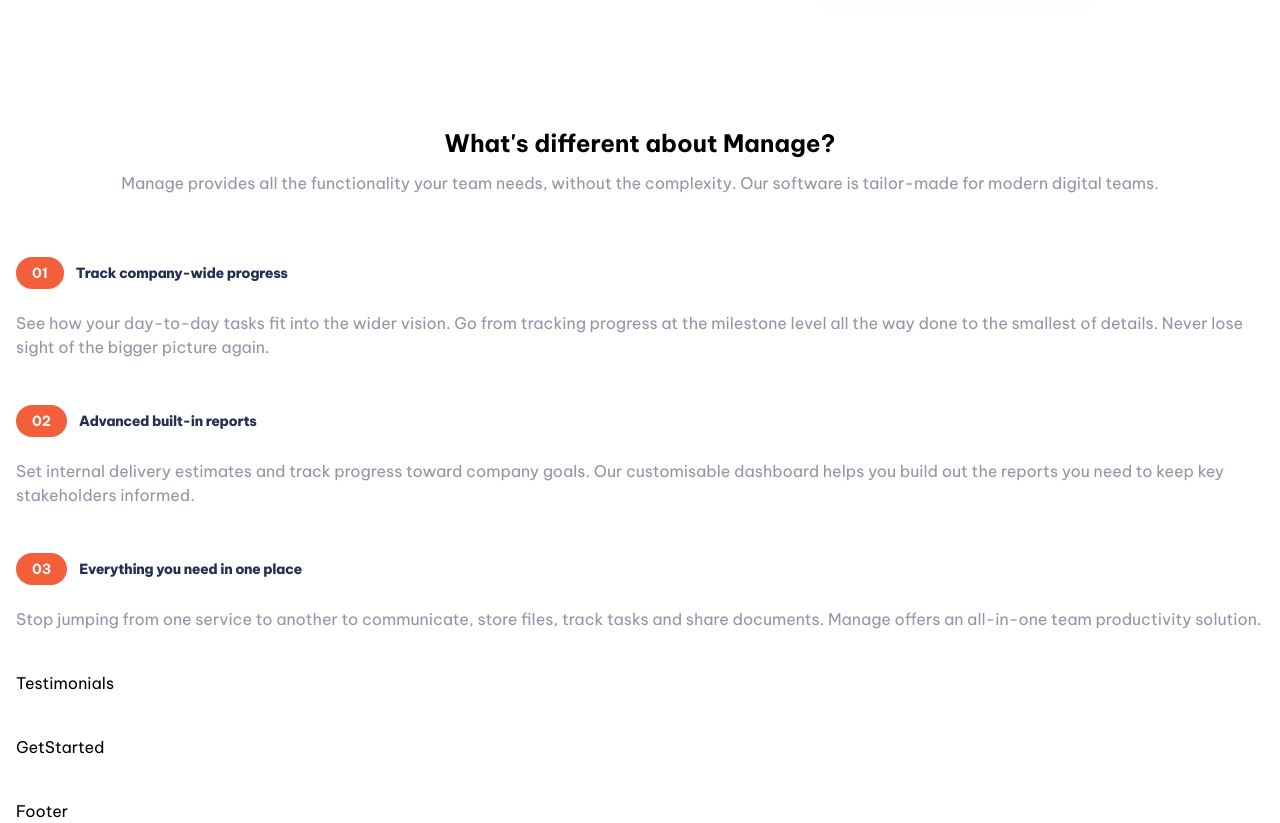
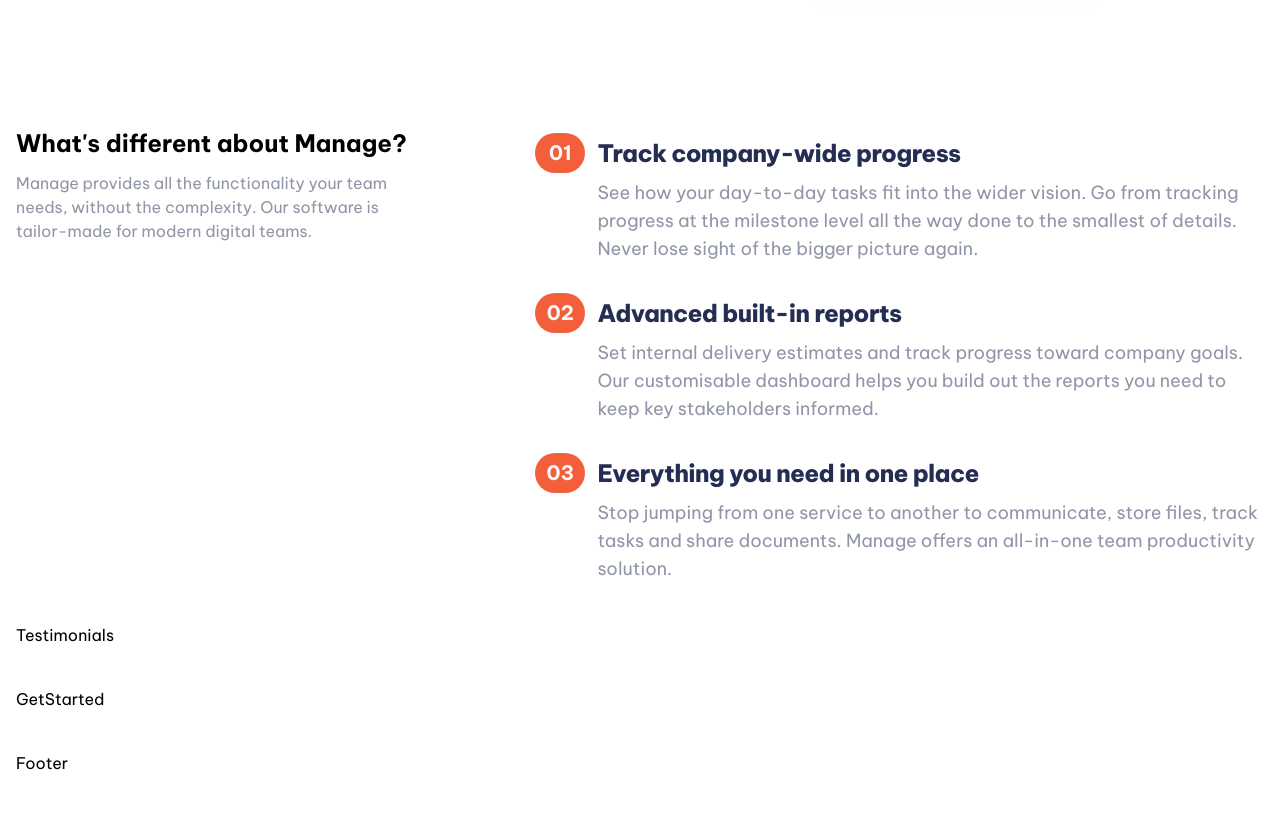
Before and after one commit to ChannMyaeAung/Manage-Landing-Page, a React (Vite) app: page / in a window 1280 px wide. Shown: the part 640-1463 px from the top of the page. After the commit the page ends 1415 px from the top, so only its background shows below. Built offline with nearby package versions, Linux system fonts and the light colour scheme.

Commit message:
implemented desktop versions of Services component.

```diff
--- a/src/components/Services.jsx
+++ b/src/components/Services.jsx
@@ -26,9 +26,9 @@ const services = [
 
 const Services = () => {
   return (
-    <section id="" className="flex flex-col gap-10 mt-16">
+    <section id="" className="flex flex-col gap-10 mt-16 md:flex-row">
       {/* Service Info */}
-      <article className="flex flex-col items-center justify-center gap-3 px-4 text-center">
+      <article className="flex flex-col items-center justify-center gap-3 px-4 text-center md:items-start md:justify-start md:text-start">
         <h1 className="text-2xl font-bold">
           What's different <br className="block md:hidden" /> about Manage?
         </h1>
@@ -44,17 +44,17 @@ const Services = () => {
           return (
             <article
               key={service.id}
-              className="relative grid grid-cols-[1fr,1fr] px-4"
+              className="relative grid grid-cols-[62px,1fr] px-4 w-full "
             >
-              <h1 className="py-1.5 flex col-span-2 gap-3 items-center my-4 before:content-['0'] before:absolute before:bg-VeryPaleRed before:w-full  before:-z-10 before:py-1.5 before:rounded-l-full md:before:hidden">
-                <span className=" text-VeryLightGray font-bold text-sm py-1.5 rounded-full px-4 bg-BrightRed ">
+              <h1 className="py-1.5 flex md:grid md:grid-cols-[50px,1fr] col-span-2 gap-3 items-center my-4 md:my-0 before:content-['0'] before:absolute before:bg-VeryPaleRed before:w-full  before:-z-10 before:py-1.5 before:rounded-l-full md:before:hidden">
+                <span className=" text-VeryLightGray md:col-[1/2] font-bold text-sm py-1.5 rounded-full px-4 bg-BrightRed xl:px-1.5 xl:text-xl text-center">
                   0{service.id}
                 </span>
-                <span className="text-sm font-extrabold tracking-tight text-DarkBlue">
+                <span className="text-sm md:col-[2/-1] font-extrabold tracking-tight text-DarkBlue md:text-lg xl:text-2xl">
                   {service.title}
                 </span>
               </h1>
-              <p className="text-base col-[1/-1] text-DarkGrayishBlue">
+              <p className="text-base xl:text-lg col-[2/-1] text-DarkGrayishBlue">
                 {service.desc}
               </p>
             </article>
```
